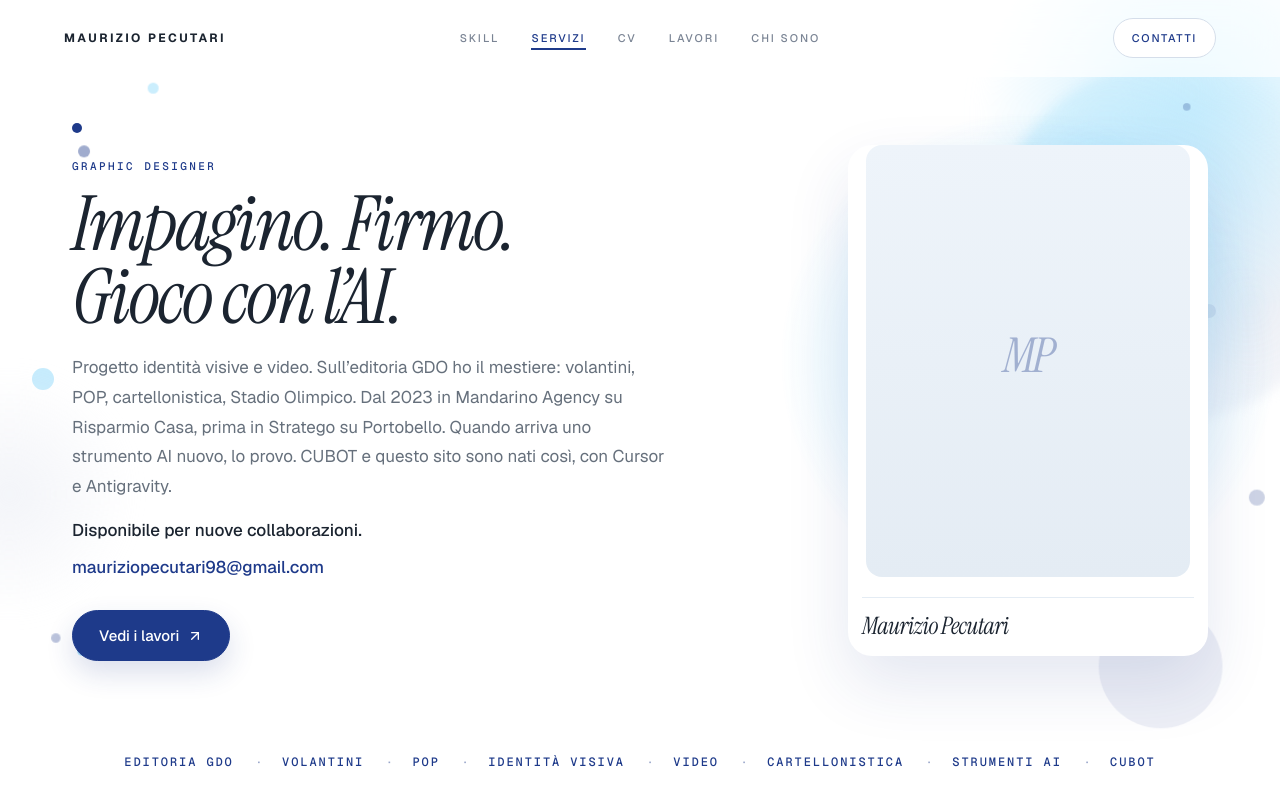
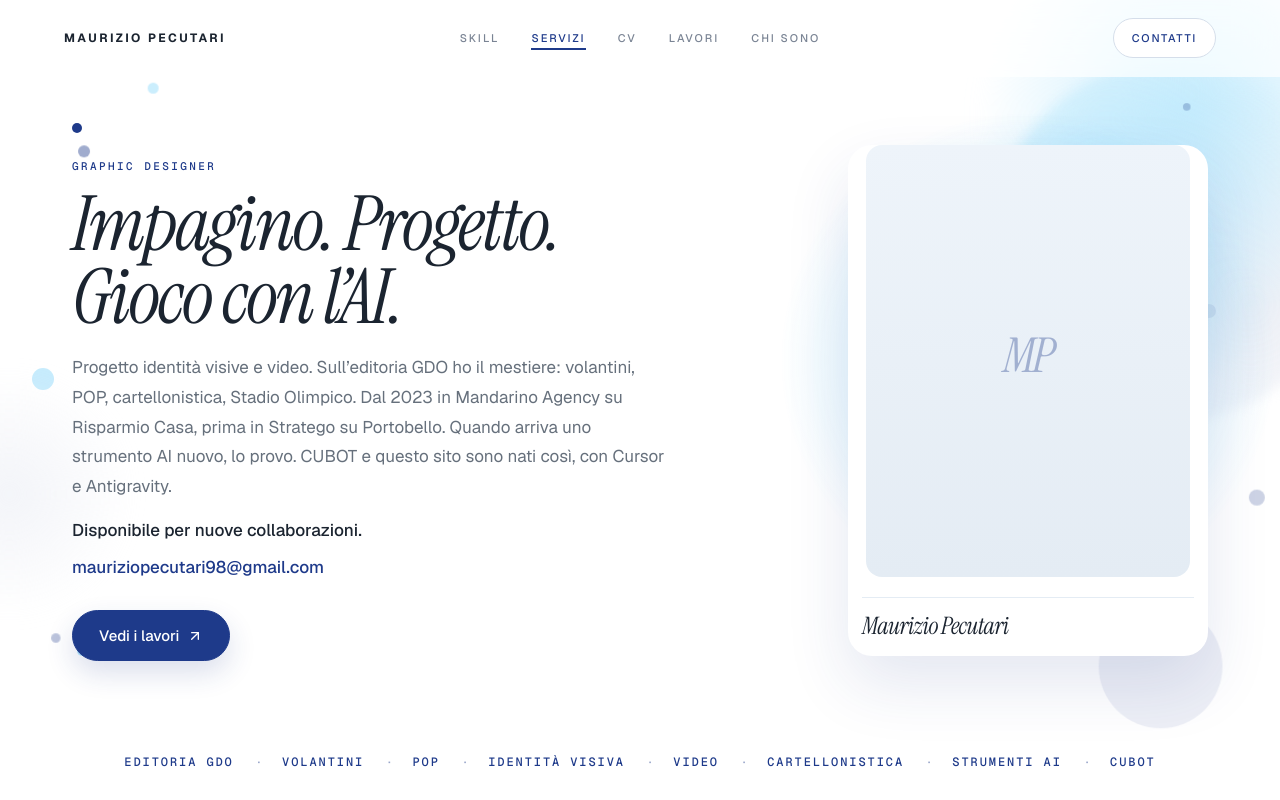
Before and after one commit to MauryKazma/portfolio, a React (Vite) app: page / in a window 1280 px wide. Shown: the top 800 px of the page. Built offline with nearby package versions, Linux system fonts and the light colour scheme.

Commit message:
Sostituisci Firmo con Progetto nel titolo dell'hero.

```diff
--- a/src/data/siteDefault.js
+++ b/src/data/siteDefault.js
@@ -14,7 +14,7 @@ export const SITE_DEFAULT = {
   ],
   hero: {
     eyebrow: "Graphic designer",
-    title: "Impagino. Firmo. Gioco con l’AI.",
+    title: "Impagino. Progetto. Gioco con l’AI.",
     body: "Progetto identità visive e video. Sull’editoria GDO ho il mestiere: volantini, POP, cartellonistica, Stadio Olimpico. Dal 2023 in Mandarino Agency su Risparmio Casa, prima in Stratego su Portobello. Quando arriva uno strumento AI nuovo, lo provo. CUBOT e questo sito sono nati così, con Cursor e Antigravity.",
     cta: "Vedi i lavori",
     availability: "Disponibile per nuove collaborazioni.",
@@ -615,7 +615,10 @@ export function hydrateSite(saved) {
       eyebrow: needsMigration
         ? base.hero.eyebrow
         : nonempty(saved.hero?.eyebrow, base.hero.eyebrow),
-      title: needsMigration ? base.hero.title : nonempty(saved.hero?.title, base.hero.title),
+      title:
+        needsMigration || saved.hero?.title === "Impagino. Firmo. Gioco con l’AI."
+          ? base.hero.title
+          : nonempty(saved.hero?.title, base.hero.title),
       body: needsMigration ? base.hero.body : nonempty(saved.hero?.body, base.hero.body),
       cta: needsMigration ? base.hero.cta : nonempty(saved.hero?.cta, base.hero.cta),
       availability: needsMigration
```
